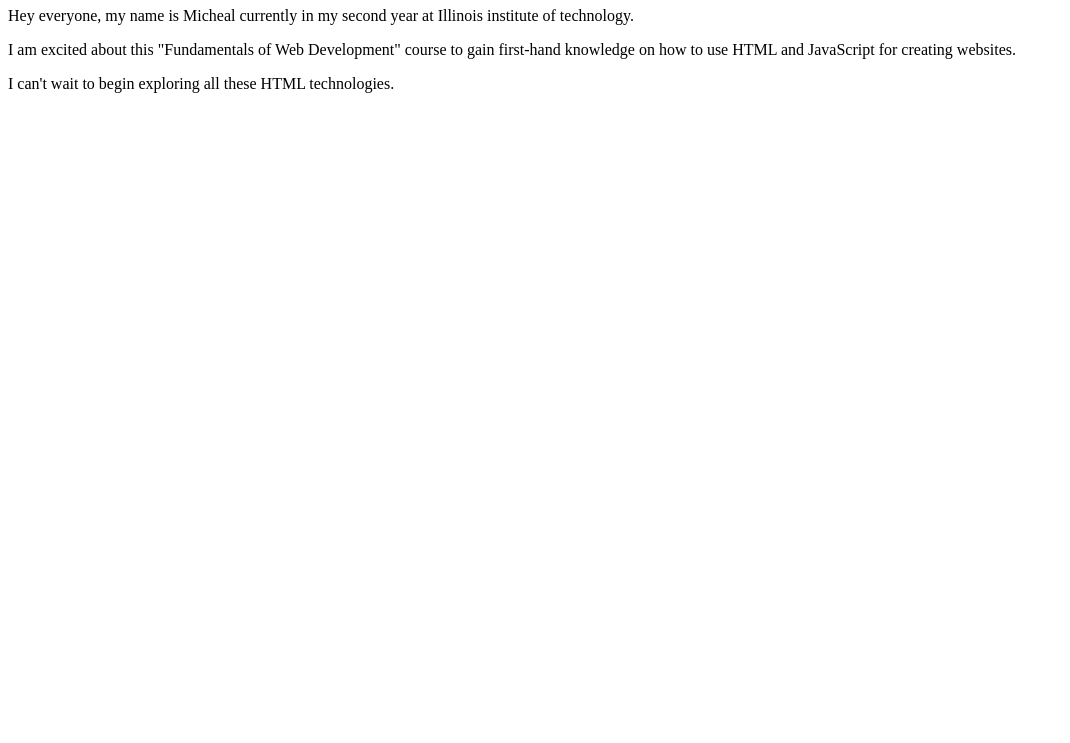
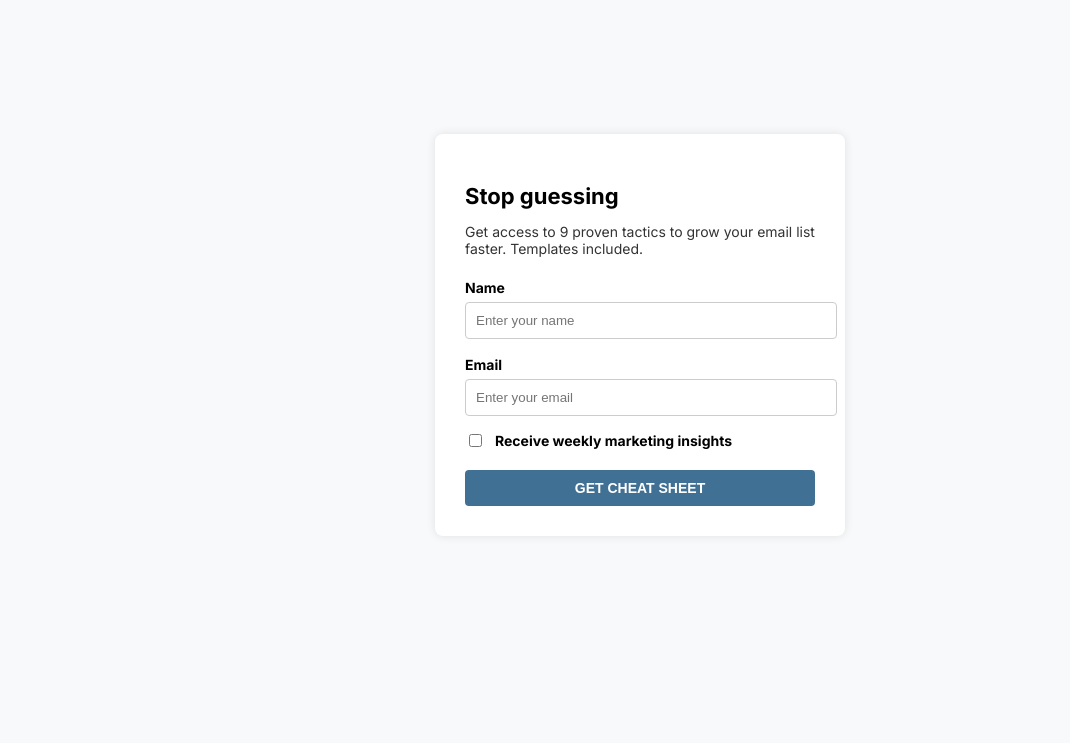
Before and after one commit to mpmicheal/webdev_lab1, a plain HTML site: page index.html in a window 1280 px wide. Shown: the part 73-816 px from the top of the page, without its empty margins (0-1070 px from the left). Drawn offline with Linux system fonts and the light colour scheme.

Commit message:
Update index.html

```diff
--- a/index.html
+++ b/index.html
@@ -1,13 +1,82 @@
 <!DOCTYPE html>
 <html lang="en">
 <head>
-  <meta charset="UTF-8">
-  <title>ITMD-361 Internet Technologies and Web Design</title>
+    <meta charset="UTF-8">
+    <meta name="viewport" content="width=device-width, initial-scale=1.0">
+    <title>Email Newsletter</title>
+    <link href="https://fonts.googleapis.com/css2?family=Inter:wght@400;700&display=swap" rel="stylesheet">
+    <style>
+        body {
+            font-family: 'Inter', sans-serif;
+            display: flex;
+            justify-content: center;
+            align-items: center;
+            height: 100vh;
+            background-color: #f8f9fa;
+        }
+        .container {
+            background: #fff;
+            padding: 30px;
+            width: 350px;
+            border-radius: 8px;
+            box-shadow: 0 0 10px rgba(0, 0, 0, 0.1);
+        }
+        h2 {
+            font-size: 22px;
+            font-weight: 700;
+            margin-bottom: 10px;
+        }
+        p {
+            font-size: 14px;
+            color: #333;
+            margin-bottom: 20px;
+        }
+        label {
+            font-size: 14px;
+            font-weight: 600;
+        }
+        input[type="text"], input[type="email"] {
+            width: 100%;
+            padding: 10px;
+            margin: 5px 0 15px 0;
+            border: 1px solid #ccc;
+            border-radius: 4px;
+        }
+        .checkbox-container {
+            display: flex;
+            align-items: center;
+            gap: 10px;
+            margin-bottom: 20px;
+        }
+        .btn {
+            width: 100%;
+            background-color: #407093;
+            color: white;
+            padding: 10px;
+            border: none;
+            border-radius: 4px;
+            font-size: 14px;
+            font-weight: 700;
+            cursor: pointer;
+        }
+        .btn:hover {
+            background-color: #345876;
+        }
+    </style>
 </head>
 <body>
-  <h1>My Web Development Journey</h1>
-  <p>Hey everyone, my name is Micheal currently in my second year at Illinois institute of technology.</p>
-  <p> I am excited about this "Fundamentals of Web Development" course to gain first-hand knowledge on how to use HTML and JavaScript for creating websites.</p>
-  <p> I can't wait to begin exploring all these HTML technologies.</p>
+    <div class="container">
+        <h2>Stop guessing</h2>
+        <p>Get access to 9 proven tactics to grow your email list faster. Templates included.</p>
+        <label for="name">Name</label>
+        <input type="text" id="name" placeholder="Enter your name">
+        <label for="email">Email</label>
+        <input type="email" id="email" placeholder="Enter your email">
+        <div class="checkbox-container">
+            <input type="checkbox" id="subscribe">
+            <label for="subscribe">Receive weekly marketing insights</label>
+        </div>
+        <button class="btn">GET CHEAT SHEET</button>
+    </div>
 </body>
 </html>
```
